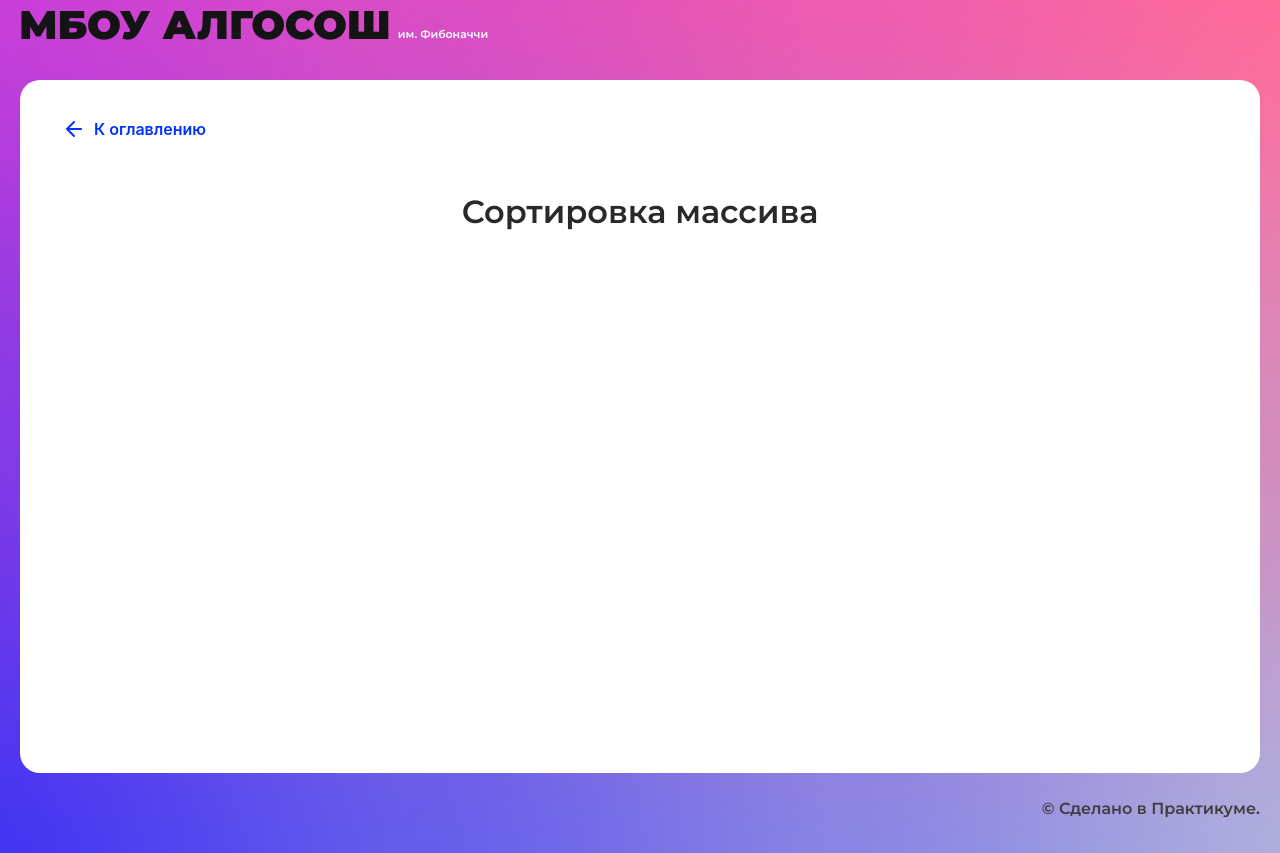
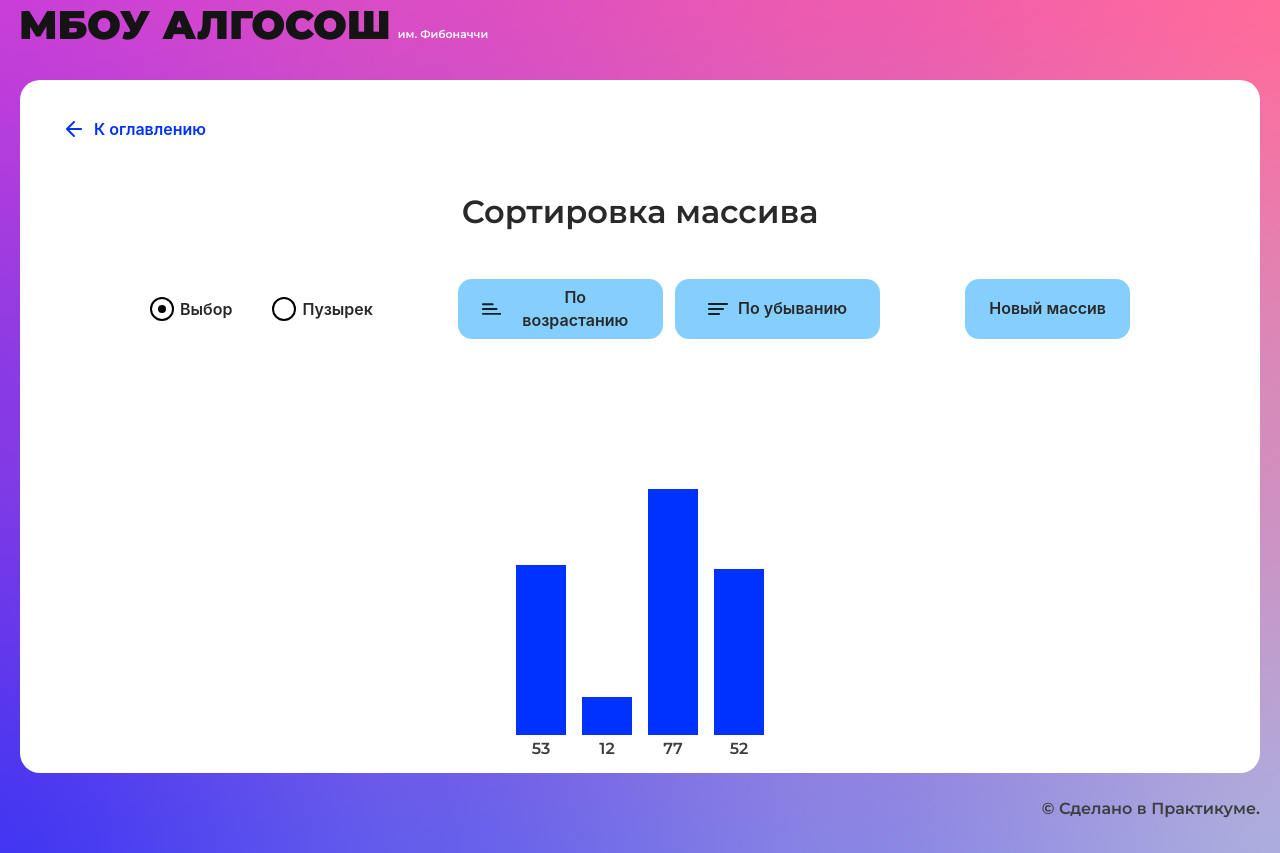
Before and after one commit to lexanikitin/algososh, a React (Create React App) app: page /sorting in a window 1280 px wide. Built offline with nearby package versions, Linux system fonts and the light colour scheme.

Commit message:
feat: страница с сортировками

```diff
--- a/src/components/sorting-page/sorting-page.tsx
+++ b/src/components/sorting-page/sorting-page.tsx
@@ -1,10 +1,116 @@
-import React from "react";
-import { SolutionLayout } from "../ui/solution-layout/solution-layout";
+import React, {useEffect, useState} from "react";
+import {SolutionLayout} from "../ui/solution-layout/solution-layout";
+import styles from "./sorting.module.css";
+import {Button} from "../ui/button/button";
+import {Circle} from "../ui/circle/circle";
+import {RadioInput} from "../ui/radio-input/radio-input";
+import {Direction} from "../../types/direction";
+import {Column} from "../ui/column/column";
+import {ElementStates} from "../../types/element-states";
+import {sleep} from "../../utils/utils";
+import {SHORT_DELAY_IN_MS} from "../../constants/delays";
 
 export const SortingPage: React.FC = () => {
+  type TElement = { value: number, state: ElementStates };
+  const [isLoaderAsc, setLoaderAsc] = useState<boolean>(false);
+  const [isLoaderDesc, setLoaderDesc] = useState<boolean>(false);
+  const [isDisplay, setDisplay] = useState<boolean>(false);
+  const [array, setArray] = useState<TElement[]>([]);
+  const [input, setInput] = useState<number>(0);
+
+  const [sortingMethod, setSortingMethod] = useState<string>('selection');
+
+  const newArrayClickHandler = () => {
+    const minLen = 3;
+    const maxLen = 17;
+    const minValue = 0;
+    const maxValue = 100;
+
+    setArray(Array.from({length : Math.floor(Math.random()*(maxLen-minLen)+minLen)},
+      ()=>{return {value:Math.floor(Math.random()*(maxValue-minValue)+minValue), state: ElementStates.Default}}));
+  }
+  const ascClickHandler = async () => {
+    setLoaderAsc(true);
+    await sleep(SHORT_DELAY_IN_MS)
+
+    setLoaderAsc(false);
+  }
+  const descClickHandler = async () => {
+    setLoaderDesc(true);
+    await sleep(SHORT_DELAY_IN_MS)
+
+    setLoaderDesc(false);
+  }
+  useEffect(()=>{
+    newArrayClickHandler();
+  },[])
+
   return (
     <SolutionLayout title="Сортировка массива">
+      <div className={styles.wrapper}>
+        <div className={styles.taskContainer}>
+          <div className={styles.wrapperRadio}>
+            <RadioInput
+              label={'Выбор'}
+              defaultChecked={true}
+              value={'selection'}
+              name={'sortingMethod'}
+              onClick={() => setSortingMethod('selection')}
+            />
+            <RadioInput
+              label={'Пузырек'}
+              value={'bubble'}
+              name={'sortingMethod'}
+              onClick={() => setSortingMethod('bubble')}
+            />
+          </div>
+          <div className={styles.wrapperDirection}>
+            <Button
+              type={'button'}
+              text={'По возрастанию'}
+              sorting={Direction.Ascending}
+              isLoader={isLoaderAsc}
+              disabled={isLoaderDesc}
+              onClick={
+                ascClickHandler
+              }
+              extraClass={styles.btn}
 
+            />
+            <Button
+              type={'button'}
+              text={'По убыванию'}
+              sorting={Direction.Descending}
+              isLoader={isLoaderDesc}
+              disabled={isLoaderAsc}
+              onClick={
+                descClickHandler
+              }
+              extraClass={styles.btn}
+            />
+          </div>
+          <Button
+            type={'button'}
+            text={'Новый массив'}
+            disabled={isLoaderAsc || isLoaderDesc}
+            onClick={
+              newArrayClickHandler
+            }
+          />
+        </div>
+
+        <ul className={styles.resultContainer}>
+          {
+            array.map((item, index) => {
+              return (
+                <li key={index}>
+                  <Column index={item.value} state={item.state} />
+                </li>
+              )
+            })
+          }
+        </ul>
+      </div>
     </SolutionLayout>
   );
 };
--- /dev/null
+++ b/src/components/sorting-page/sorting.module.css
@@ -0,0 +1,42 @@
+.wrapper{
+  display: flex;
+  align-items: center;
+  flex-direction: column;
+}
+.wrapperRadio{
+  display: flex;
+  flex-direction: row;
+  align-items: center;
+  gap: 40px;
+}
+.wrapperDirection{
+  display: flex;
+  flex-direction: row;
+  align-items: center;
+  gap: 12px;
+}
+.taskContainer {
+  display: flex;
+  flex-direction: row;
+  flex-wrap: nowrap;
+  gap: 12px;
+  max-width: 980px;
+  width: 100%;
+  justify-content: space-between;
+}
+
+.resultContainer {
+  list-style: none;
+  display: flex;
+  flex-direction: row;
+  flex-wrap: nowrap;
+  gap: 16px;
+  padding: 48px 0 0 0 ;
+  margin: 0;
+  align-items: flex-end;
+  height: 100%;
+  min-height: 370px;
+}
+.btn{
+  width: 205px;
+}
```
